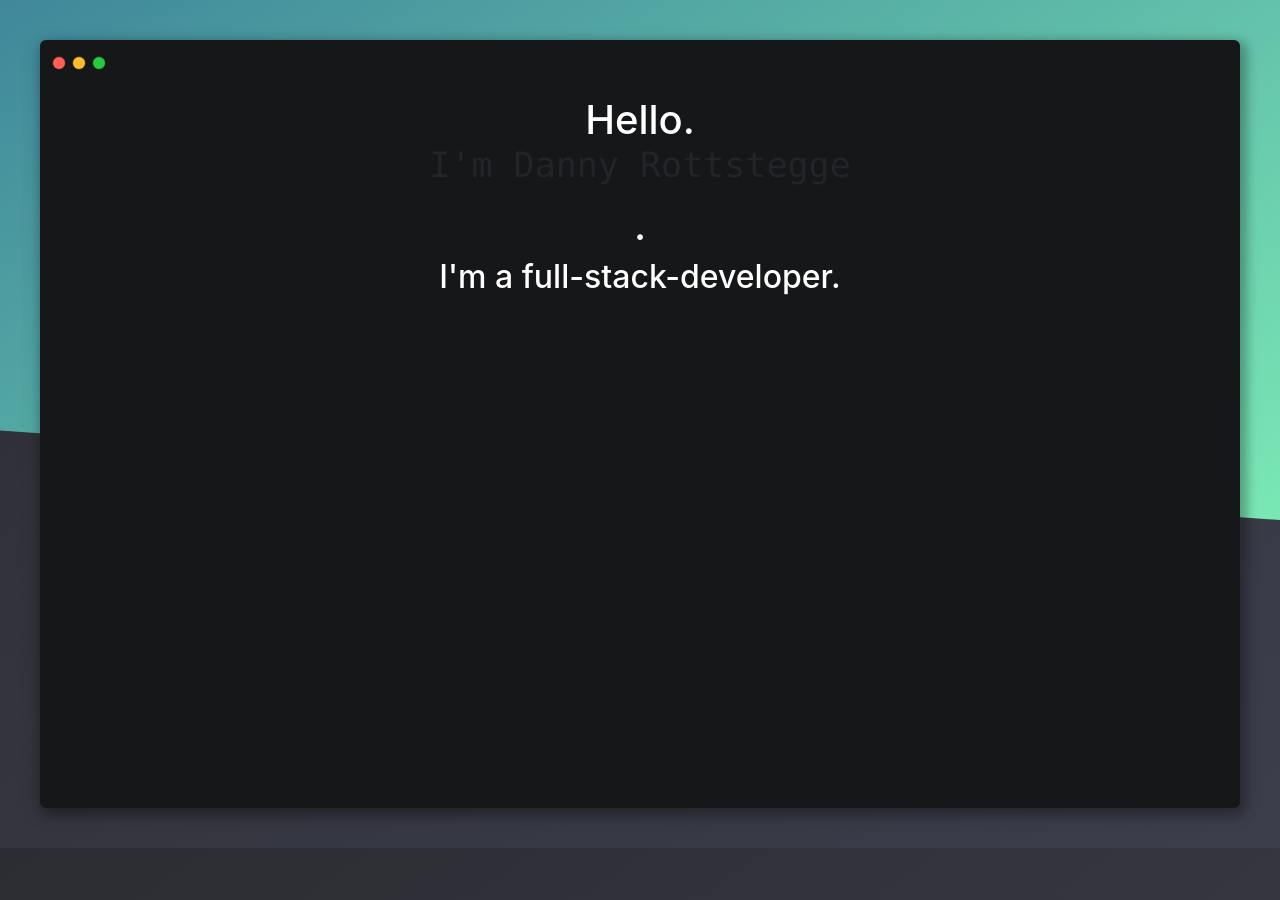
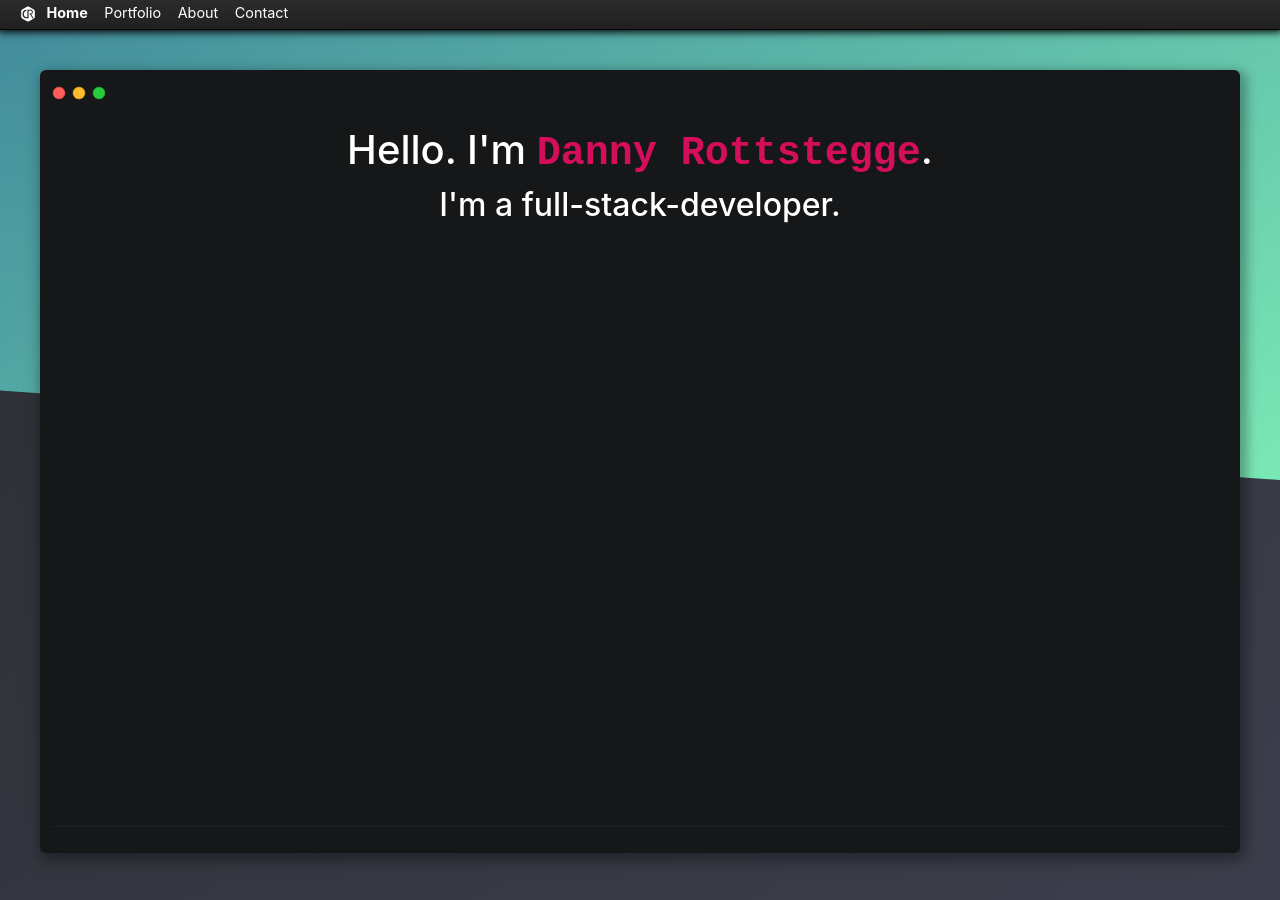
Before and after one commit to Serbroda/Serbroda.github.io, a Jekyll site: the page built from index.html, in a window 1280 px wide. Built offline with Jekyll 4.4.1, drawn with Linux system fonts in a browser that asks for light colours; nearby versions of some CDN libraries.

Commit message:
Add menu bar

```diff
--- a/_layouts/default.html
+++ b/_layouts/default.html
@@ -5,6 +5,17 @@
 
   <body>
       <div class='background-sky hero'></div>
+
+        <div class="tool-menu">
+          <div class="inline-block" style="color: white; padding-left: 20px;">
+            <img src="assets/img/logo_white_12x12.png" width="16" height="16">
+            <span class="menu-item active">Home</span>
+            <span class="menu-item">Portfolio</span>
+            <span class="menu-item">About</span>
+            <span class="menu-item">Contact</span>
+          </div>
+        </div>
+
         <div class="bg-container">
           <div class="bg-container-header">
               <svg xmlns="http://www.w3.org/2000/svg" width="54" height="14" viewBox="0 0 54 14"><g fill="none" fill-rule="evenodd" transform="translate(1 1)"><circle cx="6" cy="6" r="6" fill="#FF5F56" stroke="#E0443E" stroke-width=".5"></circle><circle cx="26" cy="6" r="6" fill="#FFBD2E" stroke="#DEA123" stroke-width=".5"></circle><circle cx="46" cy="6" r="6" fill="#27C93F" stroke="#1AAB29" stroke-width=".5"></circle></g></svg>
@@ -12,6 +23,9 @@
           <div class="bg-container-content">
               {{ content }}
           </div>
+          <div class="bg-container-footer">
+
+          </div>
       </div>
   </body>
 
--- a/assets/css/main.css
+++ b/assets/css/main.css
@@ -1,5 +1,18 @@
+html, body {
+    min-height: 100%;
+}
 body {
    background: linear-gradient(145deg, #2C2D32, #3C3E4C);
+}
+
+.tool-menu {
+    color: white;
+    border-bottom: 1px solid black;
+    min-height: 30px;
+    background: linear-gradient(#2b2b2b, #202020);
+    -webkit-box-shadow: 0px 0px 8px 2px #000000;
+    -moz-box-shadow: 0px 0px 8px 2px #000000;
+    box-shadow: 0px 0px 8px 2px #000000;
 }
 
 .bg-container {
@@ -9,10 +22,17 @@ body {
    box-shadow: 4px 4px 8px 4px rgba(0, 0, 0, 0.2), 0 6px 20px 0 rgba(0, 0, 0, 0.19);
    margin: 40px;
  }
+ .bg-container-header {
+     min-height: 20px;
+ }
  .bg-container-content {
    min-height: 80vh;
    color: white;
    padding-top: 20px;
+ }
+ .bg-container-footer {
+    min-height: 15px;
+     border-top: 1px solid #1f2224;
  }
  .background-sky {
      background-color: #1976d2;
@@ -39,3 +59,12 @@ body {
      -webkit-transform-origin: 100%;
      transform-origin: 100%;
  }
+
+ .menu-item {
+     margin-left: 6px;
+     margin-right: 6px;
+     font-size: 0.9em;
+ }
+ .menu-item.active {
+     font-weight: bold;
+ }
--- a/index.html
+++ b/index.html
@@ -5,7 +5,9 @@ layout: default
 
 <div class="home" style="text-align: center;">
 
-  <h1>Hello. <pre>I'm Danny Rottstegge</pre>.</h1>
+  <div>
+    <h1 class="inline-block">Hello. I'm <b style="font-family: 'Courier New',Consolas,monospace; color: #d40e5a;">Danny Rottstegge</b>.</h1>
+  </div>
   <h2>I'm a full-stack-developer.</h2>
 
 </div>
```
